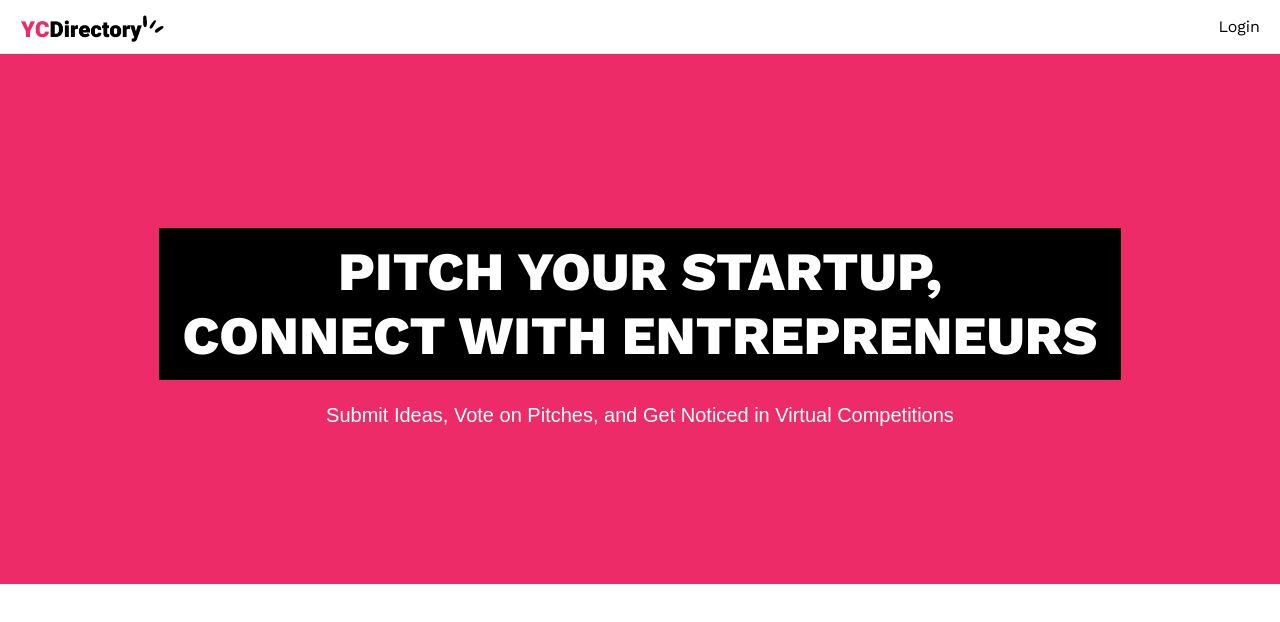
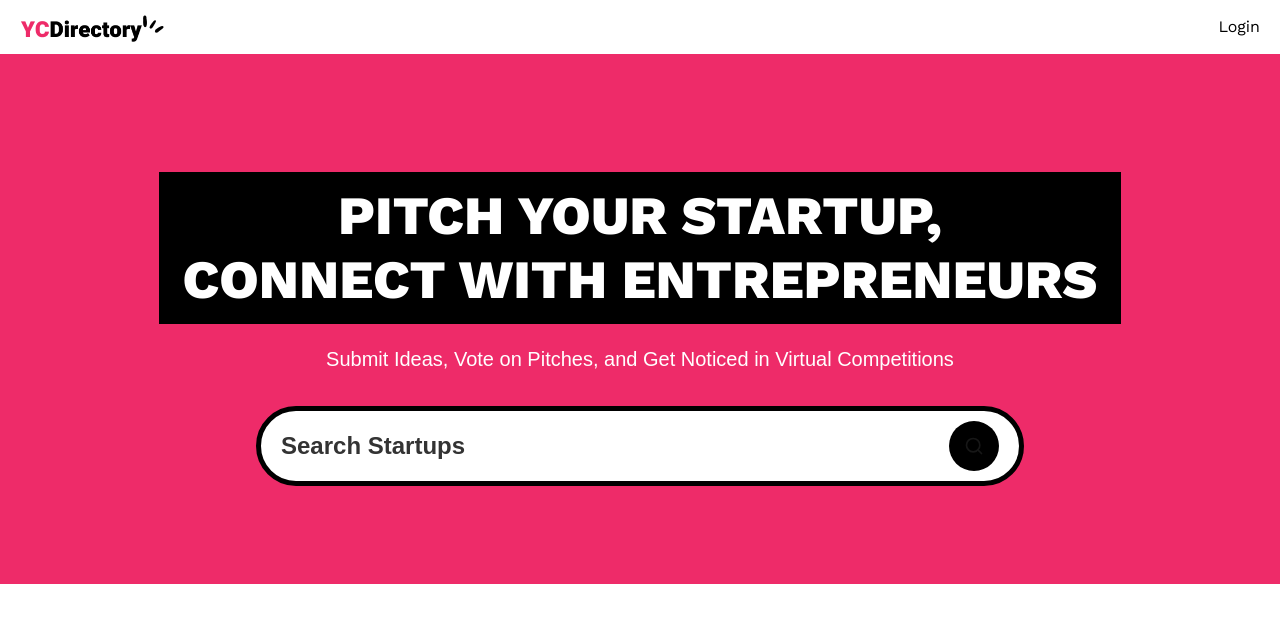
Before and after one commit to bensonoyugi/yc, a Next.js app: page / in a window 1280 px wide. Shown: the top 622 px of the page. Built offline with nearby package versions, Linux system fonts and the light colour scheme; no server answers.

Commit message:
Complete SearchForm in home page.

```diff
--- a/app/(root)/layout.tsx
+++ b/app/(root)/layout.tsx
@@ -1,5 +1,5 @@
 import React from "react";
-import Navbar from "../components/Navbar";
+import Navbar from "@/components/Navbar";
 
 const layout = ({ children }: Readonly<{ children: React.ReactNode }>) => {
 	return (
--- a/app/(root)/page.tsx
+++ b/app/(root)/page.tsx
@@ -1,4 +1,12 @@
-export default function Home() {
+import SearchForm from "@/components/SearchForm";
+
+export default async function Home({
+	searchParams
+}: {
+	searchParams: Promise<{ query: string }>;
+}) {
+	const query = (await searchParams).query;
+
 	return (
 		<>
 			<section className="w-full bg-primary min-h-[530px] flex justify-center items-center flex-col py-10 px-6 pattern">
@@ -9,6 +17,8 @@
 				<p className="font-medium text-[20px] text-white max-w-2xl text-center break-words !max-w-3xl">
 					Submit Ideas, Vote on Pitches, and Get Noticed in Virtual Competitions
 				</p>
+
+				<SearchForm query={query} />
 			</section>
 		</>
 	);
--- a/app/globals.css
+++ b/app/globals.css
@@ -37,4 +37,17 @@
 		background-position: center;
 		background-repeat: repeat-x;
 	}
+
+	/* searchform */
+	.search-form {
+		@apply max-w-3xl w-full min-h-[80px] bg-white border-[5px] border-black rounded-[80px] text-[24px] mt-8 px-5 flex flex-row items-center gap-5;
+	}
+
+	.search-input {
+		@apply flex-1 font-bold placeholder:font-semibold placeholder:text-black-100 w-full h-auto outline-none text-black;
+	}
+
+	.search-btn {
+		@apply size-[50px] rounded-full bg-black flex justify-center items-center !important;
+	}
 }
--- /dev/null
+++ b/components/SearchForm.tsx
@@ -0,0 +1,26 @@
+import React from "react";
+import Form from "next/form";
+import SearchFormReset from "./SearchFormReset";
+import { Search } from "lucide-react";
+
+const SearchForm = ({ query }: { query?: string }) => {
+	return (
+		<Form action={"/"} scroll={false} className="search-form">
+			<input
+				name="query"
+				defaultValue={query}
+				className="search-input"
+				placeholder="Search Startups"
+			/>
+
+			<div className="flex gap-2">
+				{query && <SearchFormReset />}
+				<button type="submit" className="search-btn ">
+					<Search className="size-5" />
+				</button>
+			</div>
+		</Form>
+	);
+};
+
+export default SearchForm;
--- /dev/null
+++ b/components/SearchFormReset.tsx
@@ -0,0 +1,23 @@
+"use client";
+
+import { X } from "lucide-react";
+import Link from "next/link";
+import React from "react";
+
+const SearchFormReset = () => {
+	const reset = () => {
+		const form = document.querySelector(".search-form") as HTMLFormElement;
+
+		if (form) form.reset();
+	};
+
+	return (
+		<button type="reset" onClick={reset}>
+			<Link href={"/"} className="search-btn">
+				<X className="size-5" />
+			</Link>
+		</button>
+	);
+};
+
+export default SearchFormReset;
--- /dev/null
+++ b/components/ui/button.tsx
@@ -0,0 +1,57 @@
+import * as React from "react"
+import { Slot } from "@radix-ui/react-slot"
+import { cva, type VariantProps } from "class-variance-authority"
+
+import { cn } from "@/lib/utils"
+
+const buttonVariants = cva(
+  "inline-flex items-center justify-center gap-2 whitespace-nowrap rounded-md text-sm font-medium transition-colors focus-visible:outline-none focus-visible:ring-1 focus-visible:ring-ring disabled:pointer-events-none disabled:opacity-50 [&_svg]:pointer-events-none [&_svg]:size-4 [&_svg]:shrink-0",
+  {
+    variants: {
+      variant: {
+        default:
+          "bg-primary text-primary-foreground shadow hover:bg-primary/90",
+        destructive:
+          "bg-destructive text-destructive-foreground shadow-sm hover:bg-destructive/90",
+        outline:
+          "border border-input bg-background shadow-sm hover:bg-accent hover:text-accent-foreground",
+        secondary:
+          "bg-secondary text-secondary-foreground shadow-sm hover:bg-secondary/80",
+        ghost: "hover:bg-accent hover:text-accent-foreground",
+        link: "text-primary underline-offset-4 hover:underline",
+      },
+      size: {
+        default: "h-9 px-4 py-2",
+        sm: "h-8 rounded-md px-3 text-xs",
+        lg: "h-10 rounded-md px-8",
+        icon: "h-9 w-9",
+      },
+    },
+    defaultVariants: {
+      variant: "default",
+      size: "default",
+    },
+  }
+)
+
+export interface ButtonProps
+  extends React.ButtonHTMLAttributes<HTMLButtonElement>,
+    VariantProps<typeof buttonVariants> {
+  asChild?: boolean
+}
+
+const Button = React.forwardRef<HTMLButtonElement, ButtonProps>(
+  ({ className, variant, size, asChild = false, ...props }, ref) => {
+    const Comp = asChild ? Slot : "button"
+    return (
+      <Comp
+        className={cn(buttonVariants({ variant, size, className }))}
+        ref={ref}
+        {...props}
+      />
+    )
+  }
+)
+Button.displayName = "Button"
+
+export { Button, buttonVariants }
--- a/package.json
+++ b/package.json
@@ -15,6 +15,7 @@
 	},
 	"dependencies": {
 		"@radix-ui/react-icons": "^1.3.0",
+		"@radix-ui/react-slot": "^1.1.0",
 		"@tailwindcss/typography": "^0.5.15",
 		"class-variance-authority": "^0.7.0",
 		"clsx": "^2.1.1",
```
Also changed, not shown: components/Navbar.tsx (renamed from app/components/Navbar.tsx), 1 other file (tests, documents, lock files or other folders).
